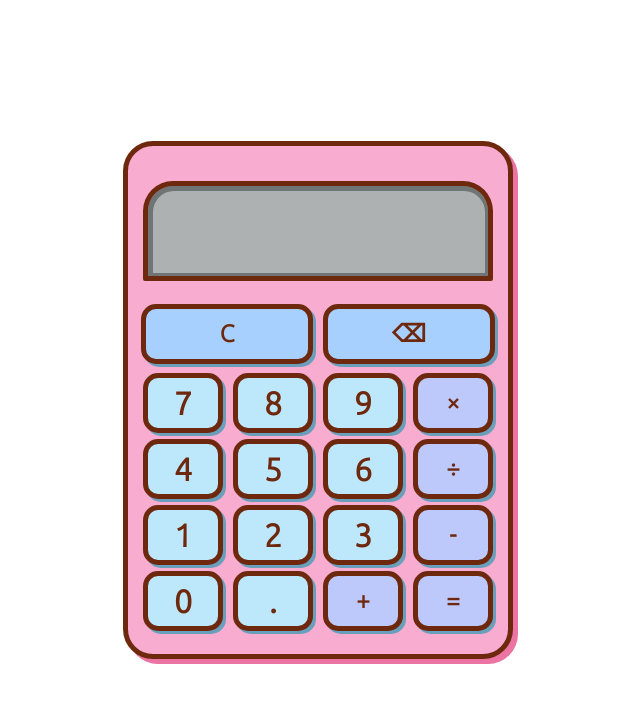
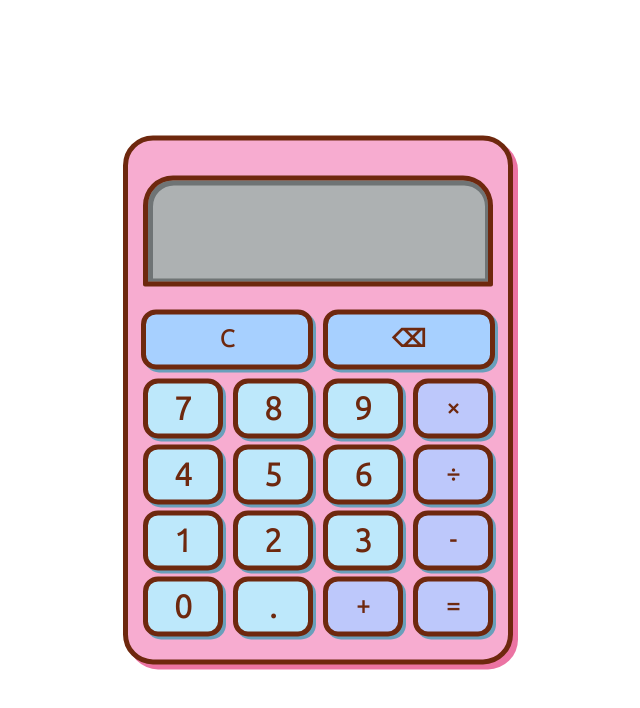
Before and after one commit to guieltorres/calculadora-Creditas, a plain HTML site: page index.html in a window 1280 px wide. Shown: the whole page, without its empty margins (322-962 px from the left). Drawn offline with Linux system fonts and the light colour scheme.

Commit message:
fix numpadcomma

```diff
--- a/css/styles.css
+++ b/css/styles.css
@@ -42,10 +42,10 @@
 
 .display__numbers {
     text-align: right;
-    font-size: 2.5rem;
+    font-size: 3rem;
     font-weight: bold;
     color: var(--octonary-color);
-    height: 2.5rem;
+    height: 3.2rem;
 }
 
 .buttons__row {
--- a/index.html
+++ b/index.html
@@ -51,7 +51,7 @@
 
                 <div class="buttons__row">
                     <button class="Numpad0 calc__button" value="Numpad0">0</button>
-                    <button class="NumpadDecimal calc__button" value="NumpadDecimal">.</button>
+                    <button class="NumpadComma calc__button" value="NumpadComma">.</button>
                     <button class="NumpadAdd operator__button calc__button" value="NumpadAdd">+</button>
                     <button class="NumpadEnter operator__button calc__button" value="NumpadEnter">=</button>
                 </div>
--- a/js/calculator.js
+++ b/js/calculator.js
@@ -25,7 +25,7 @@ const calc = {
     "Numpad7": x => addNumberToDisplay(x),
     "Numpad8": x => addNumberToDisplay(x),
     "Numpad9": x => addNumberToDisplay(x),
-    "NumpadDecimal": x => addNumberToDisplay(x),
+    "NumpadComma": x => addNumberToDisplay(x),
     "NumpadAdd": function () {
         operatorSelected = true, operator = add;
     },
--- a/js/index.js
+++ b/js/index.js
@@ -15,7 +15,7 @@ numberOfButtons.forEach(element => {
 
         let buttonInnerHTML = this.innerHTML;
 
-        console.log(buttonValue, buttonInnerHTML)
+        // console.log(buttonValue, buttonInnerHTML)
 
         buttonAnimation(buttonValue);
 
@@ -28,7 +28,7 @@ numberOfButtons.forEach(element => {
 
 document.addEventListener("keydown", function (event) {
 
-    console.log(event.code);
+    console.log(event.code, event.key);
 
     buttonAnimation(event.code);
 
```
